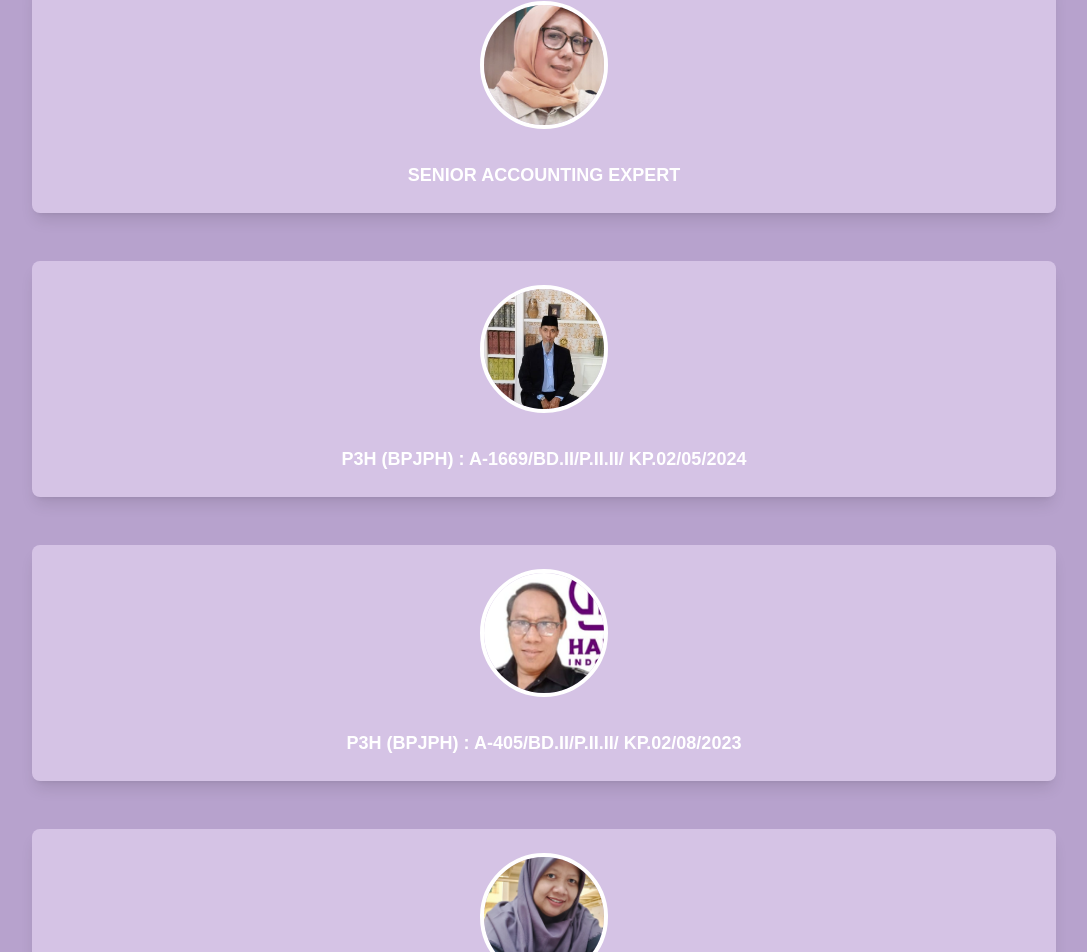
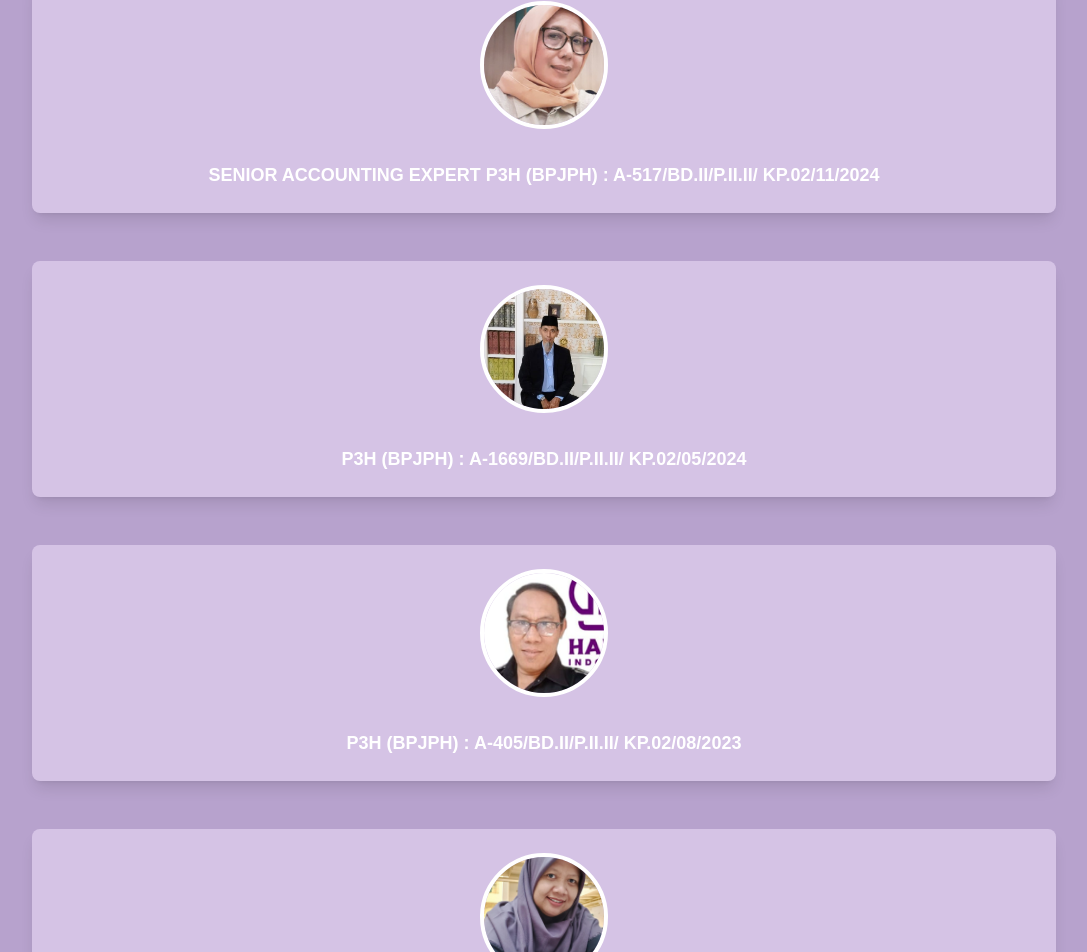
Before and after one commit to MuhammadAbdiel/indonesia-halal-partnership, a React (Vite) app: page / in a window 1280 px wide. Shown: the part 10637-11589 px from the top of the page, without its empty margins (96-1183 px from the left). Built offline with nearby package versions, Linux system fonts and the light colour scheme; no server answers; what @khoohaoyit/tailwind-grid-center would draw is missing.

Commit message:
fix: our expert section

```diff
--- a/src/components/OurExpert.tsx
+++ b/src/components/OurExpert.tsx
@@ -43,7 +43,7 @@ export const OurExpert = () => {
       image: dirProd,
     },
     {
-      name: "SENIOR ACCOUNTING EXPERT",
+      name: "SENIOR ACCOUNTING EXPERT P3H (BPJPH) : A-517/BD.II/P.II.II/ KP.02/11/2024",
       image: dirkeu,
     },
     {
```
